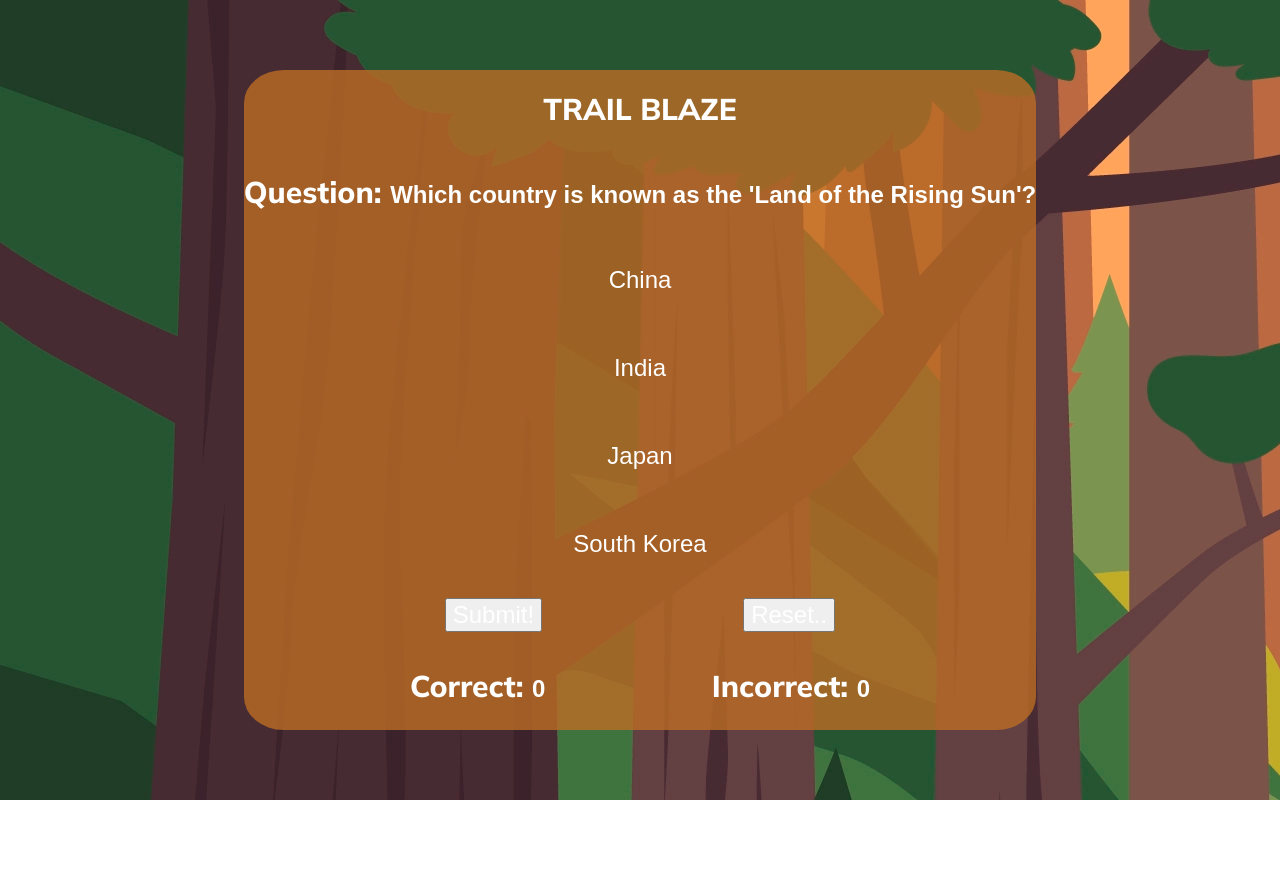
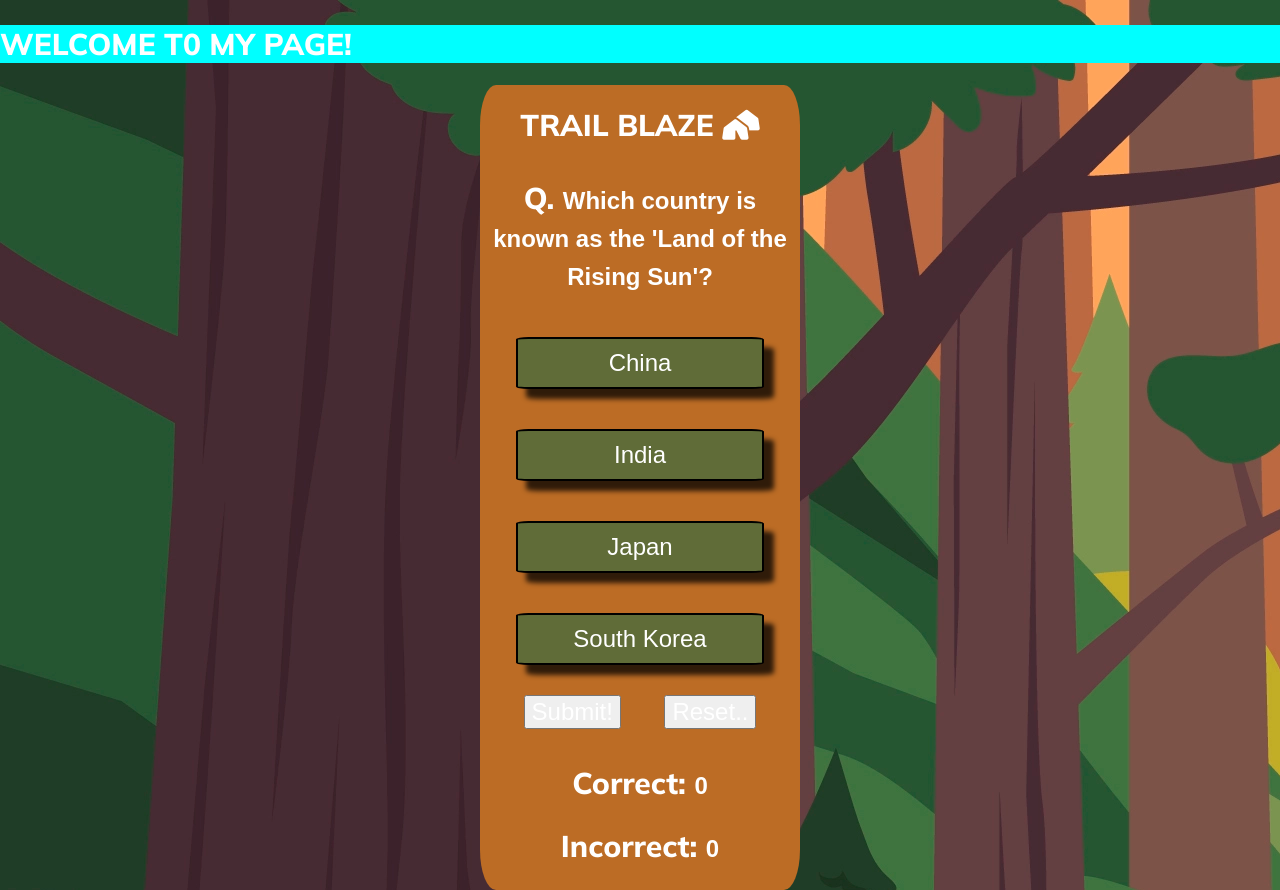
Before and after one commit to JakeDelaney/PP2-Trail-Blaze, a plain HTML site: page index.html in a window 1280 px wide. Before the commit the page ends 800 px from the top, so only its background shows below. Drawn offline with Linux system fonts and the light colour scheme; a web font is replaced by a local one.

Commit message:
Update CSS styling for game area, add basic HTML structure for a welcome page

```diff
--- a/assets/css/style.css
+++ b/assets/css/style.css
@@ -33,8 +33,8 @@ span, p, button{
 
 .game-area{
     height: auto;
-    width: auto;
-    background-color: rgba(188, 108, 37, 0.8);
+    max-width: 320px;
+    background-color: rgba(188, 108, 37, 1);
     border-radius: 5%;
     display: flex;
     flex-direction: column;
@@ -43,10 +43,10 @@ span, p, button{
 }
 
 /*QUESTION AREA*/
-
-.question{
-    display: inline-flex;
-    margin: 0 10px;
+.question-area{
+    max-width: auto;
+    padding: 0px 10px;
+    margin-top: -10px;
 }
 
 /*ANSWER AREA*/
@@ -58,12 +58,18 @@ span, p, button{
 }
 
 .answer--btn{
-    width: 50%;
+    width: 70%;
     height: auto;
     margin: 20px 0;
-    /*background-color: red;*/
+    background-color: rgba(96, 108, 56, 1);
+    border: 2px solid black;
     border-radius: 5%;
+    box-shadow: 10px 10px 5px 0px rgba(0,0,0,0.75);
     padding: 10px;
+}
+
+.answer--btn:hover{
+    transform: translate(20px, 0)
 }
 
 /*CONTROLS AREA*/
@@ -88,7 +94,12 @@ span, p, button{
 .score-area{
     width: 100%;
     height: 100%;
-    display: flex;
-    justify-content: space-evenly;
+    display: inline;
+    flex-direction: column;
+    padding: -20px;
     /*background-color: yellow;*/
 }
+
+.welcome-page{
+    background-color: aqua;
+}
--- a/assets/js/script.js
+++ b/assets/js/script.js
@@ -184,9 +184,9 @@ function displayQuestion(){
 
   quizQuestion.innerHTML = currentQuestion.question; // retrieves question object and assigns to text content of HTML element within quizQuestion varaible
 
-  for (let j = 0; j < currentChoices.length; j++){ //for loop iterates over choices array, and assigns items to text content of HTML elements within quizAnswerBtn variable
-    quizAnswerBtn[j].innerHTML = currentChoices[j];
-    quizAnswerBtn[j].addEventListener("click", submitAnswer); // each iteration adds an event listener to the quizAnswerBtns, which listens out for a 'click' before calling submitAction()
+  for (let i = 0; i < currentChoices.length; i++){ //for loop iterates over choices array, and assigns items to text content of HTML elements within quizAnswerBtn variable
+    quizAnswerBtn[i].innerHTML = currentChoices[i];
+    quizAnswerBtn[i].addEventListener("click", submitAnswer); // each iteration adds an event listener to the quizAnswerBtns, which listens out for a 'click' before calling submitAction()
   }
 }
 
@@ -214,7 +214,7 @@ function submitAnswer(){
   }
 
   for (i = 0; i < quizAnswerBtn.length; i++){
-    quizAnswerBtn[i].style.backgroundColor = "red" //iterate through the quiz answer buttons, and apply the color red to each button
+    quizAnswerBtn[i].style.backgroundColor = "red" //iterate through the quizAnswerBtn array, and apply the color red to each button
     if (quizAnswerBtn[i].innerHTML === currentQuestion.correctAnswer){
       quizAnswerBtn[i].style.backgroundColor = "green" //change the color to green if the innerHTML of the buttom is equal to the correctAnswer property
     }
--- a/index.html
+++ b/index.html
@@ -10,16 +10,17 @@
 </head>
 
 <body>
-
+    <div class="welcome-page">
+        <h2>WELCOME T0 MY PAGE!</h2>
+    </div>
     <!--GAME AREA AND WRAPPER-->
     <div class="game-wrapper">
         <div class="game-area">
-            <h1>TRAIL BLAZE</h1>
-
+            <h1>TRAIL BLAZE <i class="fa-solid fa-tents"></i></h1>
             <!--QWUESTION AREA-->
             <div class="question-area">
-                <h2>Question: <span id="question"></span> </h2>
-
+                <h2>Q. <span id="question"></span> </h2>
+            </div>
             <!--ANSWER BUTTON AREA-->
             <div class="answer-area">
                 <span class="answer--btn">Example answer1</span>
@@ -44,6 +45,8 @@
 
     <!--JAVASCRIPT FILE-->
     <script src="assets/js/script.js"></script>
+    <!--FONT AWESOME FILE-->
+    <script src="https://kit.fontawesome.com/e5f69c717a.js" crossorigin="anonymous"></script>
 </body>
 
 </html>
```
